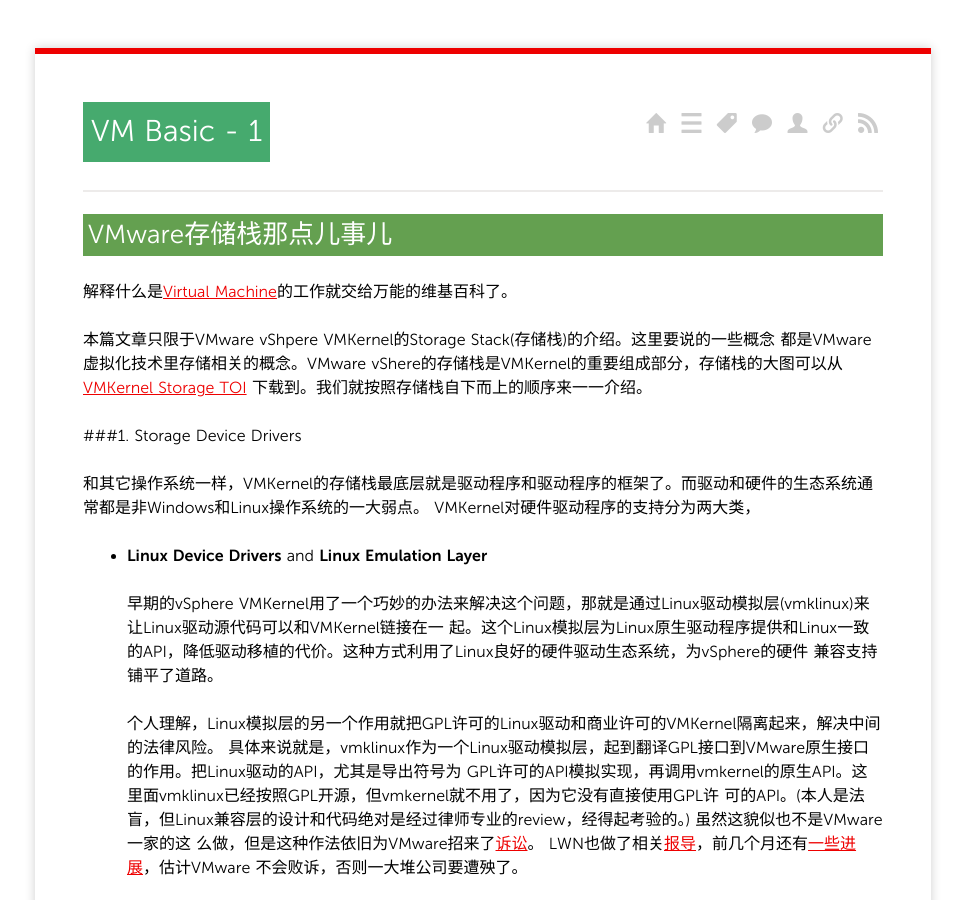
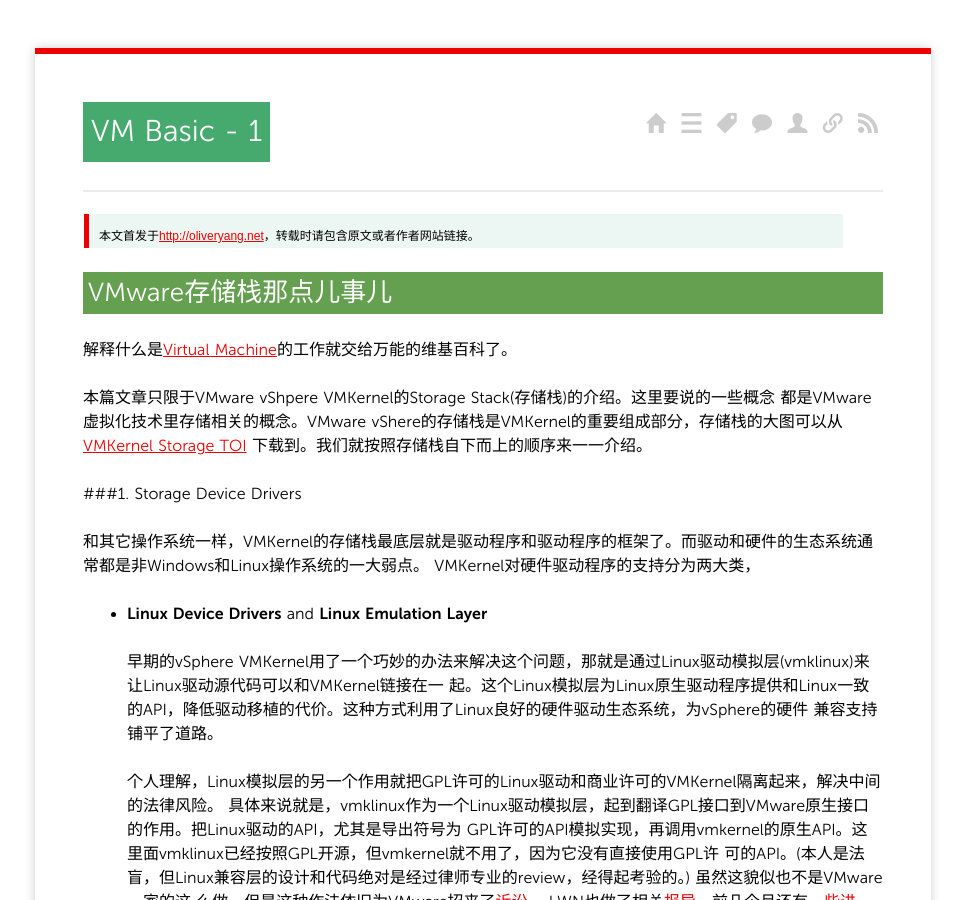
Before and after one commit to yangoliver/yangoliver.github.io, a Jekyll site: the page built from _posts/2016/2016-01-23-vm-basic-1.md, in a window 1280 px wide and 900 px high. Shown: the whole window, without its empty margins (157-1122 px from the left). Built offline with Jekyll 4.4.1, drawn with Linux system fonts in a browser that asks for light colours; comment, search, counter and statistics services are not loaded.

Commit message:
updated: format cleanup

```diff
--- a/_posts/2016/2016-01-23-vm-basic-1.md
+++ b/_posts/2016/2016-01-23-vm-basic-1.md
@@ -7,6 +7,8 @@
 tags:
 - [kernel, file system, virtualization, storage, cloud]
 ---
+
+>本文首发于<http://oliveryang.net>，转载时请包含原文或者作者网站链接。
 
 ## VMware存储栈那点儿事儿
 
```
Also changed, not shown: _posts/2016/2016-01-16-linux-file-system-basic-2.md (+1 -0 lines).
